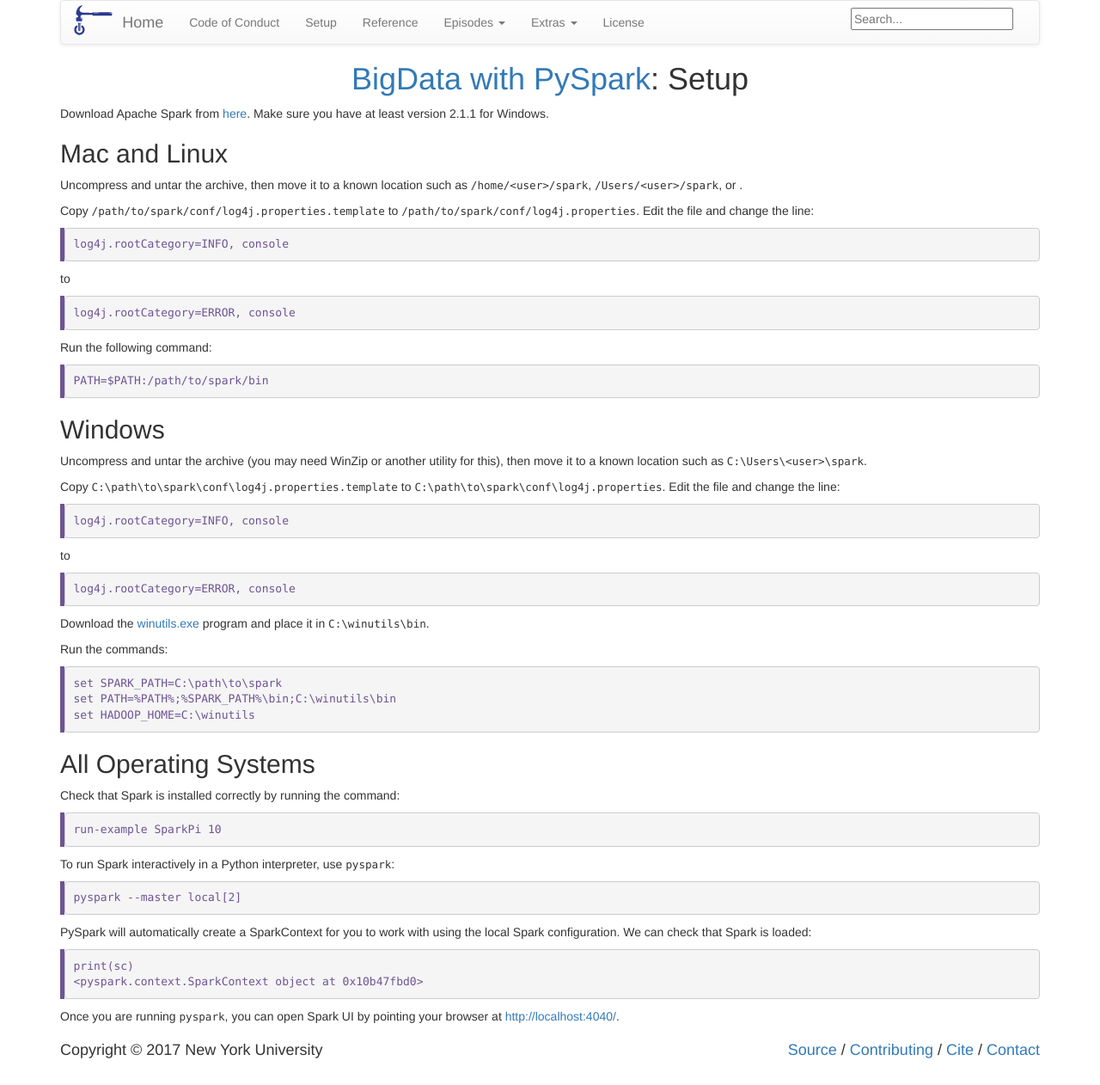
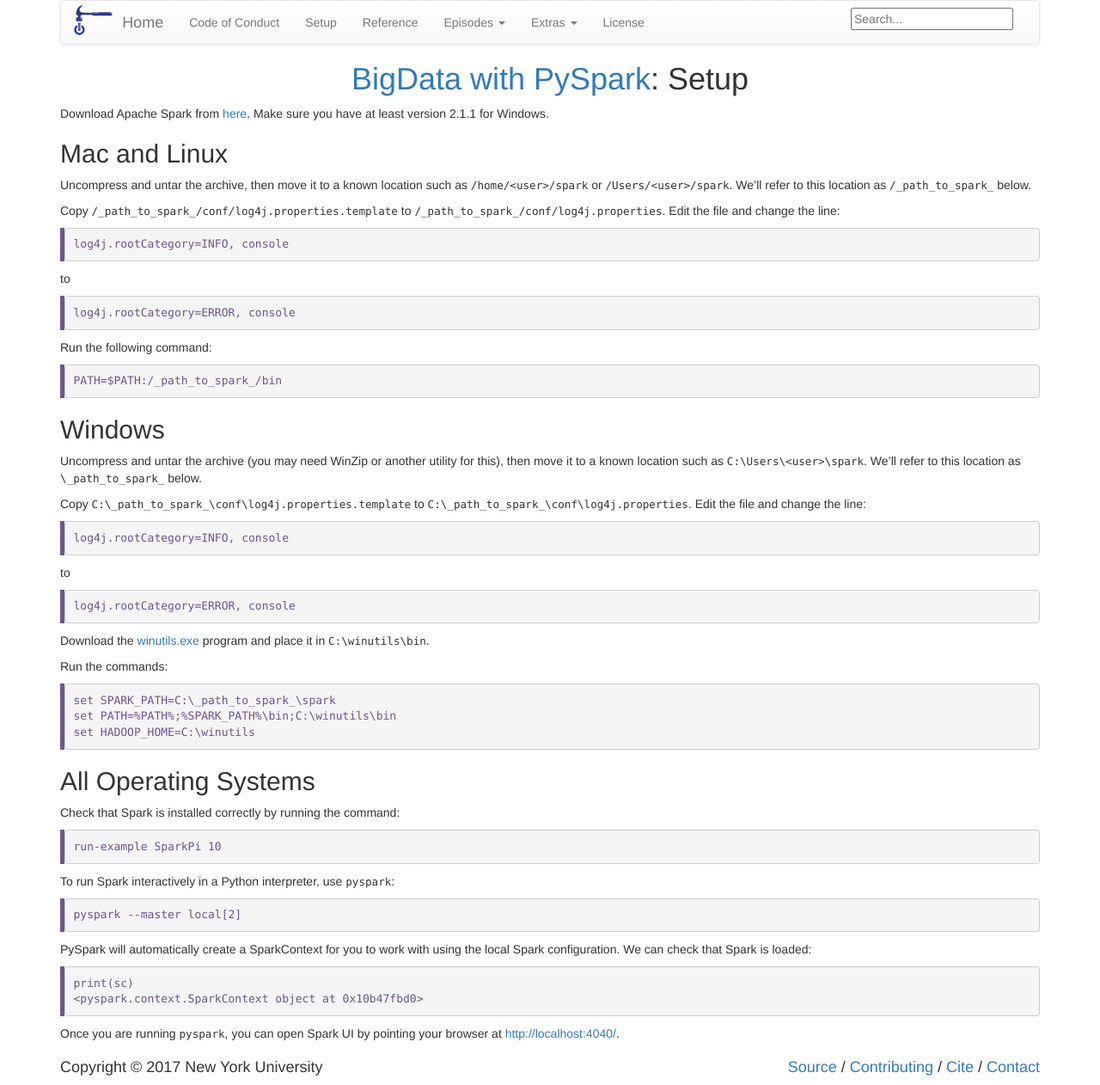
Before and after one commit to nyu-cds/python-bigdata, a Jekyll site: the page built from setup.md, in a window 1280 px wide. Shown: the whole page at 86% size. Built offline with Jekyll 4.4.1, drawn with Linux system fonts in a browser that asks for light colours.

Commit message:
Signed-off-by: Greg Watson <g.watson@computer.org>

```diff
--- a/setup.md
+++ b/setup.md
@@ -7,9 +7,10 @@
 
 ## Mac and Linux
 
-Uncompress and untar the archive, then move it to a known location such as `/home/<user>/spark`,  `/Users/<user>/spark`, or .
+Uncompress and untar the archive, then move it to a known location such as `/home/<user>/spark` or `/Users/<user>/spark`. We'll refer to
+this location as `/_path_to_spark_` below.
 
-Copy `/path/to/spark/conf/log4j.properties.template` to `/path/to/spark/conf/log4j.properties`. Edit the file and change the line:
+Copy `/_path_to_spark_/conf/log4j.properties.template` to `/_path_to_spark_/conf/log4j.properties`. Edit the file and change the line:
 
 ~~~
 log4j.rootCategory=INFO, console
@@ -26,16 +27,16 @@
 Run the following command:
 
 ~~~
-PATH=$PATH:/path/to/spark/bin
+PATH=$PATH:/_path_to_spark_/bin
 ~~~
 {: .bash}
 
 ## Windows
 
 Uncompress and untar the archive (you may need WinZip or another utility for this), then move it to a known location such as
-`C:\Users\<user>\spark`.
+`C:\Users\<user>\spark`. We'll refer to this location as `\_path_to_spark_` below.
 
-Copy `C:\path\to\spark\conf\log4j.properties.template` to `C:\path\to\spark\conf\log4j.properties`. Edit the file and change the line:
+Copy `C:\_path_to_spark_\conf\log4j.properties.template` to `C:\_path_to_spark_\conf\log4j.properties`. Edit the file and change the line:
 
 ~~~
 log4j.rootCategory=INFO, console
@@ -54,7 +55,7 @@
 Run the commands:
 
 ~~~
-set SPARK_PATH=C:\path\to\spark
+set SPARK_PATH=C:\_path_to_spark_\spark
 set PATH=%PATH%;%SPARK_PATH%\bin;C:\winutils\bin
 set HADOOP_HOME=C:\winutils
 ~~~
```
